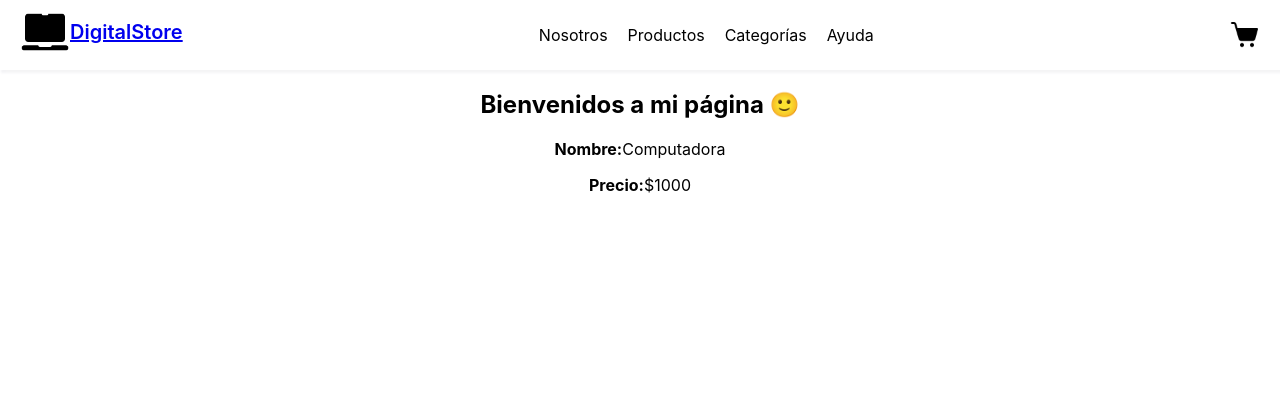
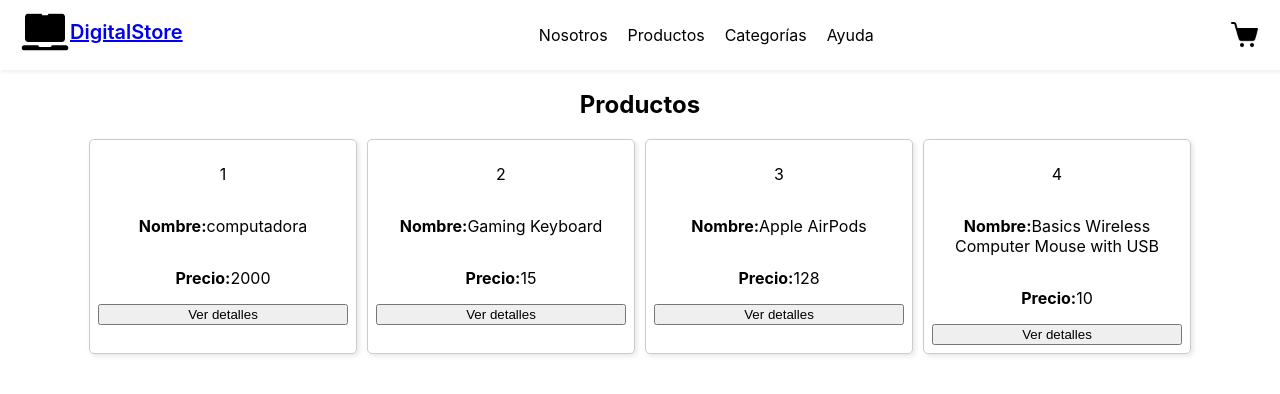
Before and after one commit to melanierolo/react-ecommerce, a React (Create React App) app: page / in a window 1280 px wide. Shown: the top 394 px of the page. Built offline with nearby package versions, Linux system fonts and the light colour scheme.

Commit message:
added ItemList and Item. Also, added a asyncmock.js

```diff
--- a/src/App.js
+++ b/src/App.js
@@ -18,10 +18,14 @@ function App() {
           <Routes>
             <Route
               path="/"
+              element={<ItemListContainer message={"Productos"} />}
+            />
+            <Route
+              path="/"
               element={
                 <ItemListContainer message={"Bienvenidos a mi página 🙂 "} />
               }
-            ></Route>
+            />
           </Routes>
         </main>
       </BrowserRouter>
--- /dev/null
+++ b/src/asyncmock.js
@@ -0,0 +1,14 @@
+const myProducts = [
+  { id: 1, name: "computadora", cost: 2000 },
+  { id: 2, name: "Gaming Keyboard", cost: 15 },
+  { id: 3, name: "Apple AirPods ", cost: 128 },
+  { id: 4, name: "Basics Wireless Computer Mouse with USB", cost: 10 },
+];
+
+export const getProducts = () => {
+  return new Promise((res, rej) => {
+    setTimeout(() => {
+      res(myProducts);
+    }, 2000);
+  });
+};
--- a/src/components/Product/index.js
+++ b/src/components/Item/index.js
@@ -1,9 +1,11 @@
 import React from "react";
 import "./style.css";
 
-export default function Producto({ name, cost }) {
+export default function Item({ id, name, cost }) {
   return (
-    <div>
+    <div className="card">
+      {" "}
+      <p>{id}</p>
       <p>
         <b>Nombre:</b>
         {name}
@@ -12,6 +14,7 @@ export default function Producto({ name, cost }) {
         <b>Precio:</b>
         {cost}
       </p>
+      <button>Ver detalles</button>
     </div>
   );
 }
--- /dev/null
+++ b/src/components/Item/style.css
@@ -0,0 +1,10 @@
+.card {
+  padding: 8px;
+  max-width: 250px;
+  width: 100%;
+  border: 1px solid #ccc;
+  border-radius: 5px;
+  box-shadow: 2px 2px 5px rgba(0, 0, 0, 0.1);
+  display: flex;
+  flex-direction: column;
+}
--- /dev/null
+++ b/src/components/ItemList/index.js
@@ -0,0 +1,13 @@
+import React from "react";
+import "./style.css";
+import Item from "../Item";
+
+export default function ItemList({ products }) {
+  return (
+    <div className="products">
+      {products.map((product) => (
+        <Item key={product.id} {...product} />
+      ))}
+    </div>
+  );
+}
--- /dev/null
+++ b/src/components/ItemList/style.css
@@ -0,0 +1,6 @@
+.products {
+  display: flex;
+  flex-wrap: wrap;
+  justify-content: center;
+  gap: 10px;
+}
--- a/src/components/ItemListContainer/index.js
+++ b/src/components/ItemListContainer/index.js
@@ -1,12 +1,21 @@
 import React from "react";
+import { useState, useEffect } from "react";
+import { getProducts } from "../../asyncmock.js";
+import ItemList from "../ItemList/index.js";
 import "./style.css";
-import Product from "../Product";
 
 export default function ItemListContainer({ message }) {
+  const [products, setProducts] = useState([]);
+
+  // Executes once
+  useEffect(() => {
+    getProducts().then((response) => setProducts(response));
+  }, []);
   return (
     <section className="container">
       <h2>{message}</h2>
-      <Product name={"Computadora"} cost={"$1000"} />
+      {/* I'll pass the products as a pro */}
+      <ItemList products={products} />
     </section>
   );
 }
```
Also changed, not shown: src/components/Product/style.css (deleted).
